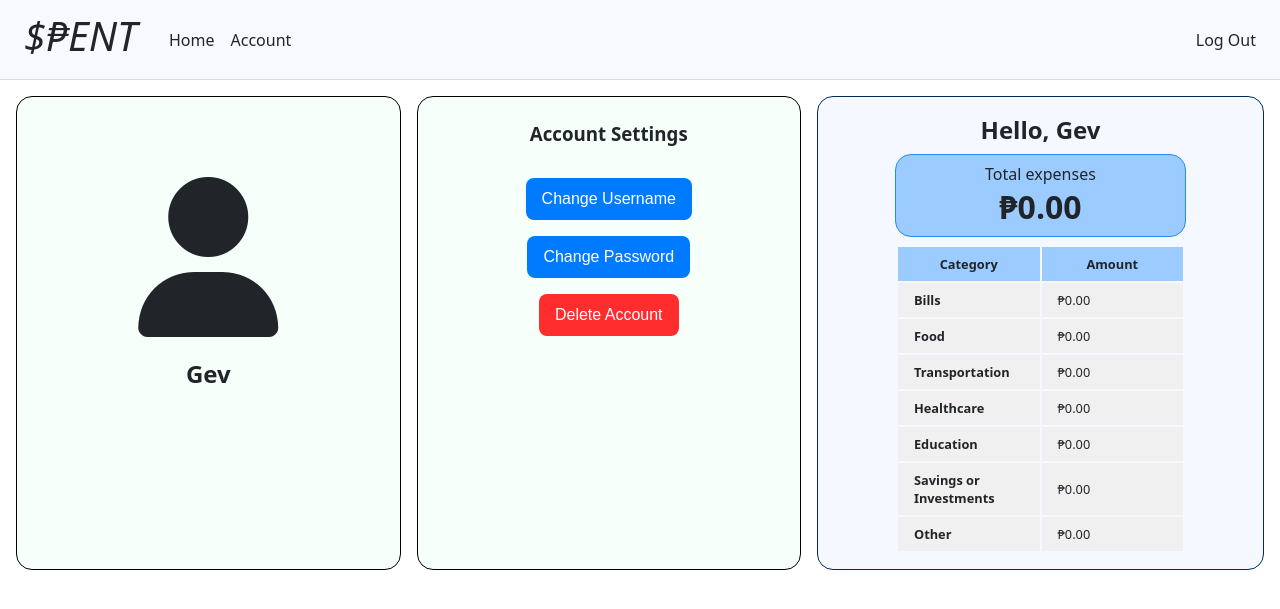
After one commit to Genrevvv/SPENT, a Flask app: page /account in a window 1280 px wide. The commit adds this page. Shown: the top 609 px of the page. Run offline with Flask 3, Linux system fonts and the light colour scheme; a user stored in the database is signed in; some libraries are stand-ins or nearby versions.

Commit message:
Added account page and its functionalities

```diff
--- a/app.py
+++ b/app.py
@@ -8,7 +8,7 @@ from datetime import datetime
 from helpers import check_day, check_month, check_year, error_occured, format_currency, login_required, validate_category, validate_day, validate_month, validate_year
 
 # Custom reusable query functions
-from queries import get_categories, get_days, get_months, get_years, get_expenses, get_total_expenses
+from queries import delete_user, get_categories, get_days, get_months, get_years, get_expenses, get_total_expenses
 
 # Configure application
 app = Flask(__name__)
@@ -661,3 +661,94 @@ def save():
         "total_expenses": total_expenses,
         "expenses": expenses
     })
+
+@app.route('/account', methods=["GET"])
+@login_required
+def account():
+
+    total_expenses = get_total_expenses(session["user_id"])  # Get total expenses
+    expenses = get_expenses(session["user_id"])  # Get expenses
+
+    return render_template("account.html", username=session["username"], total_expenses=total_expenses, expenses=expenses)
+
+
+@app.route('/change_username', methods=["GET", "POST"])
+@login_required
+def change_username():
+    if request.method == "POST":
+        old_username = request.form.get("old_username")
+        new_username = request.form.get("new_username")
+
+        # Validate user input
+
+        if not old_username or not new_username:
+            flash("Please input a valid username")
+            return render_template("change-username.html")
+        elif old_username != session["username"]:
+            flash("Incorrect old username")
+            return render_template("change-username.html")
+
+        # Update username
+        try:
+            db.execute("UPDATE users SET username = :new_username WHERE username = :old_username", new_username=new_username, old_username=old_username)
+        except ValueError:
+            flash("Username already taken")
+            return render_template("change-username.html")
+
+        total_expenses = get_total_expenses(session["user_id"])  # Get total expenses
+        expenses = get_expenses(session["user_id"])  # Get expenses
+
+        # Update session
+        session["username"] = new_username
+
+        flash("Succesfully changed username")
+        return render_template("account.html", username=session["username"], total_expenses=total_expenses, expenses=expenses)
+
+    else:
+        return render_template("change-username.html")
+
+
+@app.route("/change_password", methods=["GET", "POST"])
+@login_required
+def change_password():
+
+    if request.method == "POST":
+        current_password = db.execute("SELECT pass_hash FROM users WHERE id = ?", session["user_id"])
+
+        old_password = request.form.get("old_password")
+        new_password = request.form.get("new_password")
+
+        # Validate old password
+        if not old_password or not new_password:
+            flash("Incorrect old pasword")
+            return render_template("change-password.html")
+        elif not check_password_hash(current_password[0]["pass_hash"], old_password):
+            flash("Incorrect old password")
+            return render_template("change-password.html")
+
+        new_password = generate_password_hash(new_password)
+
+        # Update password
+        db.execute("UPDATE users SET pass_hash = :new_password", new_password=new_password)
+
+        total_expenses = get_total_expenses(session["user_id"])  # Get total expenses
+        expenses = get_expenses(session["user_id"])  # Get expenses
+
+        flash("Succesfully changed password")
+        return render_template("account.html", username=session["username"], total_expenses=total_expenses, expenses=expenses)
+    else:
+        return render_template("change-password.html")
+
+
+@app.route("/delete_account", methods=["GET", "POST"])
+@login_required
+def delete_account():
+    if request.method == "POST":
+        delete_user(session["user_id"])
+
+        session.clear()
+
+        return render_template("farewell.html")
+
+    else:
+        return render_template("delete-account.html")
--- a/queries.py
+++ b/queries.py
@@ -6,6 +6,34 @@ db = SQL("sqlite:///spent.db")
 
 
 """This file contains reusable query functions for app.py"""
+
+def delete_user(user_id):
+    """Delete user and everything related to them"""
+
+    # Delete row/s of spent related to user
+    db.execute("""DELETE FROM spent
+                    WHERE day_id IN (
+                        SELECT id FROM days WHERE month_id IN (
+                            SELECT id FROM months WHERE year_id IN (
+                                SELECT id FROM years WHERE user_id = :user_id)))""", user_id=user_id)
+
+    # Delete row/s of days related to user
+    db.execute("""DELETE FROM days
+                    WHERE month_id IN (
+                        SELECT id FROM months WHERE year_id IN (
+                            SELECT id FROM years WHERE user_id = :user_id))""", user_id=user_id)
+
+    # Delete row/s of months related to user
+    db.execute("""DELETE FROM months
+                    WHERE year_id IN (
+                        SELECT id FROM years WHERE user_id = :user_id)""", user_id=user_id)
+
+    # Delete row/s of years related to user
+    db.execute("DELETE FROM years WHERE user_id = :user_id ", user_id=user_id)
+
+    # Delete user in the db
+    db.execute("DELETE FROM users WHERE id = :user_id", user_id=user_id)
+
 
 def get_categories(user_id, year, month, day):
     """Create a list of categories (dict)"""
--- a/static/main.js
+++ b/static/main.js
@@ -8,7 +8,7 @@ function edit(editIcon, year, month, day, amount, id) {
                     day="${day}"
                     id="${id}">
                  </i>`;
-    xIcon = `<i class="fa-solid fa-x cancel-icon"></i>`;
+    xIcon = '<i class="fa-solid fa-x cancel-icon"></i>';
 
     tdButton.innerHTML = `<button class="spent-button-2">
                                 ${inputBox}${xIcon}${checkIcon}
@@ -94,3 +94,10 @@ document.querySelectorAll('.edit-icon').forEach(editIcon => {
         edit(editIcon, year, month, day, amount, id);
     });
 });
+
+
+// Removes flash message
+document.getElementById('remove-flash').addEventListener('click', function() {
+    element = document.getElementById('flash-message');
+    element.remove();
+});
--- a/static/styles.css
+++ b/static/styles.css
@@ -392,21 +407,115 @@ table td button:hover {
     margin-left: 0.5rem;
     padding: 0;
     font-size: 1.3rem;
-    color: #008000;
+    color: #18e218;
+    transition: color 0.3s ease;
 }
 
 .fa-check:hover {
     cursor: pointer;
-    color: #00c400;
+    color: #068006;
 }
 
 .fa-x {
     margin-left: 0.5rem;
     font-size: 1rem;
-    color: #ff0000;
+    color: #fc5a5a;
+    transition: color 0.3s ease;
 }
 
 .fa-x:hover {
     cursor: pointer;
-    color: #ff5656;
+    color: #e00000;
 }
+
+#remove-flash {
+    font-size: 0.8rem;
+    position: absolute;
+    top: 12px;
+    right: 0.7rem;
+}
+
+.fa-user {
+    text-align: center;
+    font-size: 10rem;
+}
+
+.account-container {
+    align-items: center;
+}
+
+.profile {
+    background-color: #f6fffa;
+    padding: 5rem;
+    border: 1px solid #000000;
+    border-radius: 1rem;
+    width: 20%;
+    margin: 0 1rem;
+}
+
+.account-setting {
+    background-color: #f6fffa;
+    padding: 5rem;
+    padding-top: 0;
+    width: 20%;
+    border: 1px solid #000000;
+    border-radius: 1rem;
+}
+
+.account-setting button {
+    margin: 0.5rem 0;
+}
+
+.account-setting h3 {
+    margin: 1.5rem;
+}
+
+#delete-acc {
+    margin: 0.5rem 0;
+    background-color: #ff2d2d;
+    transition: background-color 0.3s ease;
+}
+
+#delete-acc:hover {
+    background-color: #d30000;
+}
+
+.delete-container {
+    background-color: #f6fbff;
+    padding: 0 3rem;
+    border: 1px solid #000000;
+    border-radius: 1rem;
+    width: 30%;
+    margin: 5rem auto;
+}
+
+.delete-container h2 {
+    padding: 0;
+    margin: 0.5rem 0;
+}
+
+.delete-container p {
+    padding: 0;
+    margin: 0;
+    margin-bottom: 1.5rem;
+}
+
+.delete-container img {
+    height: 10rem;
+}
+.delete-container form {
+    display: inline;
+}
+
+.delete-container button {
+    background-color: #ff2d2d;
+    padding: 0.75rem 1.5rem;
+    margin: 0 0.25rem;
+    transition: background-color 0.3s ease;
+}
+
+.delete-container button:hover {
+    background-color: #d30000;
+    padding: 0.75rem 1.5rem;
+    margin: 0 0.25rem;
+}
--- /dev/null
+++ b/templates/account.html
@@ -0,0 +1,37 @@
+{% extends "layout.html" %}
+
+{% block title %}
+    $₱ENT - Account
+{% endblock %}
+
+{% block main %}
+
+    <div class="account-container">
+        <div class="parent-div">
+
+            <div class="profile">
+                <i class="fa-solid fa-user"></i>
+                <h2>{{ username }}</h2>
+            </div>
+            <div class="account-setting">
+                <h3>Account Settings</h3>
+                <form action="/change_username" method="get">
+                    <button class="form-button" type="submit">Change Username</button>
+
+                </form>
+                <form action="change_password" method="get">
+                    <button class="form-button" type="submit">Change Password</button>
+
+                </form>
+                <form action="/delete_account" method="get">
+                    <button class="form-button" id="delete-acc" type="submit">Delete Account</button>
+                </form>
+            </div>
+
+            {% include "sidebar.html" %}
+
+        </div>
+    </div>
+
+
+{% endblock %}
--- a/templates/error.html
+++ b/templates/error.html
@@ -8,6 +8,6 @@
 
     <h1>{{ code }}</h1>
     <h2>Error: {{ error }}</h2>
-    <a href="/">return to home page</a>
+    <a href="/">Return to Home page</a>
 
 {% endblock %}
--- a/templates/layout.html
+++ b/templates/layout.html
@@ -19,8 +19,7 @@
                     {% if session["user_id"] %}
                         <ul class="navbar-items">
                             <li><a class="nav-link" href="/">Home</a></li>
-                            <li><a class="nav-link" href="">Graph</a></li>
-                            <li><a class="nav-link" href="">Account</a></li>
+                            <li><a class="nav-link" href="/account">Account</a></li>
                         </ul>
                         <ul class="navbar-items pos-right">
                             <li><a class="nav-link" href="/logout">Log Out</a></li>
@@ -39,7 +38,8 @@
 
         {% if get_flashed_messages() %}
             <header>
-                <div class="flash-message">
+                <div id="flash-message">
+                    <i class="fa-solid fa-x cancel-icon" id="remove-flash"></i>
                     {{ get_flashed_messages() | join(" ") }}
                 </div>
             </header>
--- a/templates/set-currency.html
+++ b/templates/set-currency.html
@@ -8,8 +8,8 @@
     <div class="currency-container">
         <h1>Select a currency:</h1>
         <form action="/setcurrency" method="post">
+            <button class="currency-button" name="currency" type="submit" value="php">PHP (₱)</button>
             <button class="currency-button" name="currency" type="submit" value="usd">USD ($)</button>
-            <button class="currency-button" name="currency" type="submit" value="php">PHP (₱)</button>
         </form>
     </div>
 {% endblock %}
```
Also changed, not shown: other parts of static/styles.css (+23 -8 lines), spent.sql (+19 -0 lines), templates/change-password.html (added, +25 -0 lines), templates/change-username.html (added, +25 -0 lines), templates/delete-account.html (added, +24 -0 lines), templates/farewell.html (added, +20 -0 lines), spent.db, static/sad cat.png (added), 2 other files.
